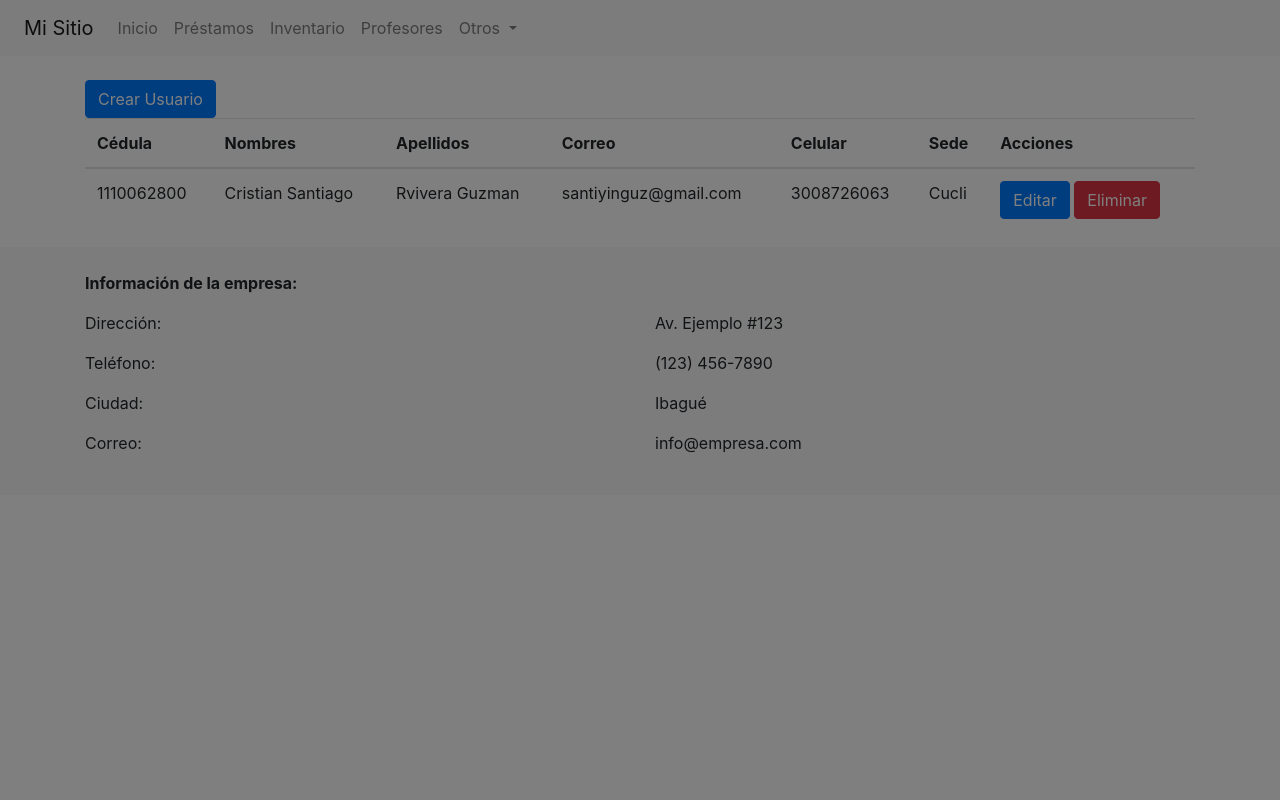
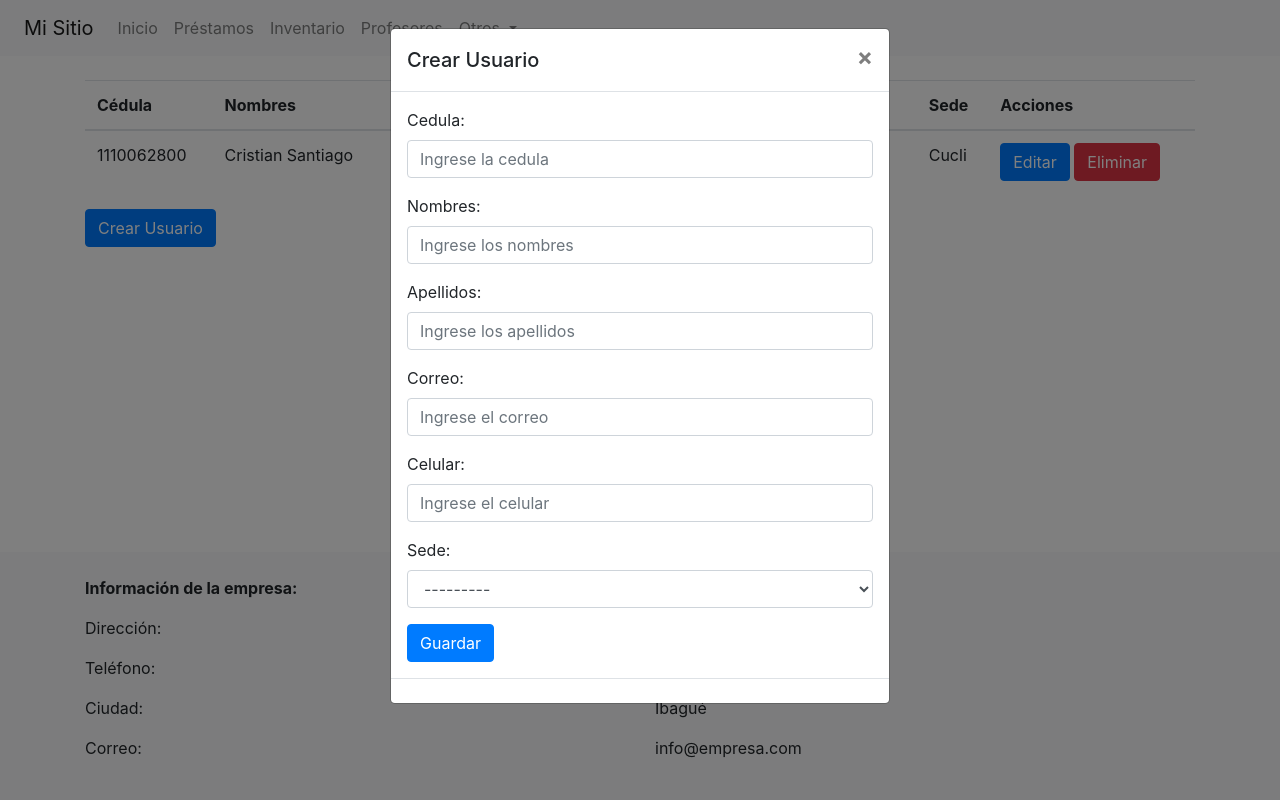
Before and after one commit to Gaban98/Sistema_de_inventario_prestamo, a Django app: page /usuarios/profesores/ in a window 1280 px wide, after a click on "Crear Usuario". Run offline with Django 4.2, Linux system fonts and the light colour scheme; data comes from the database, SQL or seed files in the repository; both versions use the stored data as it was after the commit; some libraries are stand-ins or nearby versions.

Commit message:
se ve el inventario, las sedes, los profes, las relaciones entre sedes y elementos, permite creat y eliminar de cada aspecto sin problemas

```diff
--- a/static/css/style.css
+++ b/static/css/style.css
@@ -0,0 +1,9 @@
+body {
+    display: flex;
+    flex-direction: column;
+    min-height: 100vh; /* Al menos el alto de la ventana visible */
+}
+
+.container {
+    flex-grow: 1; /* Hace crecer el contenido principal para ocupar el espacio restante */
+}
--- a/templates/usuarios/listar_usuarios.html
+++ b/templates/usuarios/listar_usuarios.html
@@ -2,9 +2,6 @@
 {% load static %}
 
 {% block content %}
-<!-- Botón para abrir el modal -->
-<button type="button" class="btn btn-primary" data-toggle="modal" data-target="#modalCrearUsuario">Crear Usuario</button>
-
 <!-- Lista de Usuarios -->
 <table class="table">
     <thead>
@@ -28,16 +25,37 @@
             <td>{{ usuario.celular }}</td>
             <td>{{ usuario.sede }}</td>
             <td>
-                <a href="{% url 'editar_usuario' usuario.id %}" class="btn btn-primary">Editar</a>
-                <a href="{% url 'eliminar_usuario' usuario.id %}" class="btn btn-danger">Eliminar</a>
+                <a href="{% url 'usuarios:usuario-update' usuario.id %}" class="btn btn-primary">Editar</a>
+                <a href="{% url 'usuarios:usuario-delete' usuario.id %}" class="btn btn-danger">Eliminar</a>
             </td>
         </tr>
         {% endfor %}
     </tbody>
 </table>
+<!-- Botón para abrir el modal -->
+<button type="button" class="btn btn-primary" data-toggle="modal" data-target="#modalCrearUsuario">Crear Usuario</button>
 
 <!-- Modal de Crear Usuario -->
 <div class="modal fade" id="modalCrearUsuario" tabindex="-1" role="dialog" aria-labelledby="modalCrearUsuarioLabel" aria-hidden="true">
-    <!-- ... Contenido del modal de creación de usuario ... -->
+    <div class="modal-dialog" role="document">
+        <div class="modal-content">
+            <div class="modal-header">
+                <h5 class="modal-title" id="modalCrearUsuarioLabel">Crear Usuario</h5>
+                <button type="button" class="close" data-dismiss="modal" aria-label="Close">
+                    <span aria-hidden="true">&times;</span>
+                </button>
+            </div>
+            <div class="modal-body">
+                <form method="post">
+                    {% csrf_token %}
+                    {{ form_usuario.as_p }}
+                    <button type="submit" class="btn btn-primary">Guardar</button>
+                </form>
+            </div>
+            <div class="modal-footer">
+            </div>
+        </div>
+    </div>
 </div>
+
 {% endblock %}
--- /dev/null
+++ b/usuarios/form.py
@@ -0,0 +1,58 @@
+from django import forms
+from .models import *
+
+class UsuarioForm(forms.ModelForm):
+    class Meta:
+        model = Usuario
+        fields = ['cedula', 'nombres', 'apellidos', 'correo', 'celular', 'sede']
+        labels = {
+            'cedula': 'Cedula',
+            'nombres': 'Nombres',
+            'apellidos': 'Apellidos',
+            'correo': 'Correo',
+            'celular': 'Celular',
+            'sede': 'Sede',
+        }
+        widgets = {
+            'cedula': forms.TextInput(
+                attrs={
+                    'class': 'form-control',
+                    'placeholder': 'Ingrese la cedula',
+                    'id': 'cedula'
+                }
+            ),
+            'nombres': forms.TextInput(
+                attrs={
+                    'class': 'form-control',
+                    'placeholder': 'Ingrese los nombres',
+                    'id': 'nombres'
+                }
+            ),
+            'apellidos': forms.TextInput(
+                attrs={
+                    'class': 'form-control',
+                    'placeholder': 'Ingrese los apellidos',
+                    'id': 'apellidos'
+                }
+            ),
+            'correo': forms.TextInput(
+                attrs={
+                    'class': 'form-control',
+                    'placeholder': 'Ingrese el correo',
+                    'id': 'correo'
+                }
+            ),
+            'celular': forms.TextInput(
+                attrs={
+                    'class': 'form-control',
+                    'placeholder': 'Ingrese el celular',
+                    'id': 'celular'
+                }
+            ),
+            'sede': forms.Select(
+                attrs={
+                    'class': 'form-control',
+                    'id': 'sede'
+                }
+            ),
+        }
--- a/usuarios/views.py
+++ b/usuarios/views.py
@@ -1,7 +1,8 @@
 from django.shortcuts import render, redirect
 from django.urls import reverse_lazy
 from django.views.generic import *
-from .models import Usuario
+from .models import *
+from .form import *
 import requests
 import datetime
 
@@ -42,22 +43,37 @@ class UsuarioListView(ListView):
     template_name = 'usuarios/listar_usuarios.html'
     context_object_name = 'usuarios'
 
-# Vista para crear un nuevo usuario
-class UsuarioCreateView(CreateView):
-    model = Usuario
-    template_name = 'usuarios/usuario_form.html'
-    fields = ['cedula', 'nombres', 'apellidos', 'correo', 'celular']
-    success_url = reverse_lazy('usuario-list')
+    def get_queryset(self):
+        return Usuario.objects.all()
+
+    def get_context_data(self, **kwargs):
+        context = super().get_context_data(**kwargs)
+        context['form_usuario'] = UsuarioForm()  # Agregar el formulario al contexto
+        return context
+
+    def post(self, request, *args, **kwargs):
+        form = UsuarioForm(request.POST)
+        if form.is_valid():
+            form.save()
+            return redirect('usuarios:usuario-list')
+        else:
+            context = self.get_context_data()
+            context['form_usuario'] = form
+            return self.render_to_response(context)
+
 
 # Vista para editar un usuario existente
 class UsuarioUpdateView(UpdateView):
     model = Usuario
-    template_name = 'usuarios/usuario_form.html'
+    template_name = 'usuarios/editar_usuarios.html'
     fields = ['cedula', 'nombres', 'apellidos', 'correo', 'celular']
-    success_url = reverse_lazy('usuario-list')
+    success_url = reverse_lazy('usuarios:usuario-list')
 
 # Vista para eliminar un usuario
 class UsuarioDeleteView(DeleteView):
     model = Usuario
-    template_name = 'usuarios/usuario_confirm_delete.html'
-    success_url = reverse_lazy('usuario-list')
+
+    def get(self, request, *args, **kwargs):
+        self.object = self.get_object()
+        self.object.delete()
+        return redirect('usuarios:usuario-list')
```
Also changed, not shown: inventario/views.py (+1 -20 lines), templates/usuarios/editar_usuarios.html (+14 -0 lines), usuarios/forms.py (deleted, +0 -61 lines), db.sqlite3.
